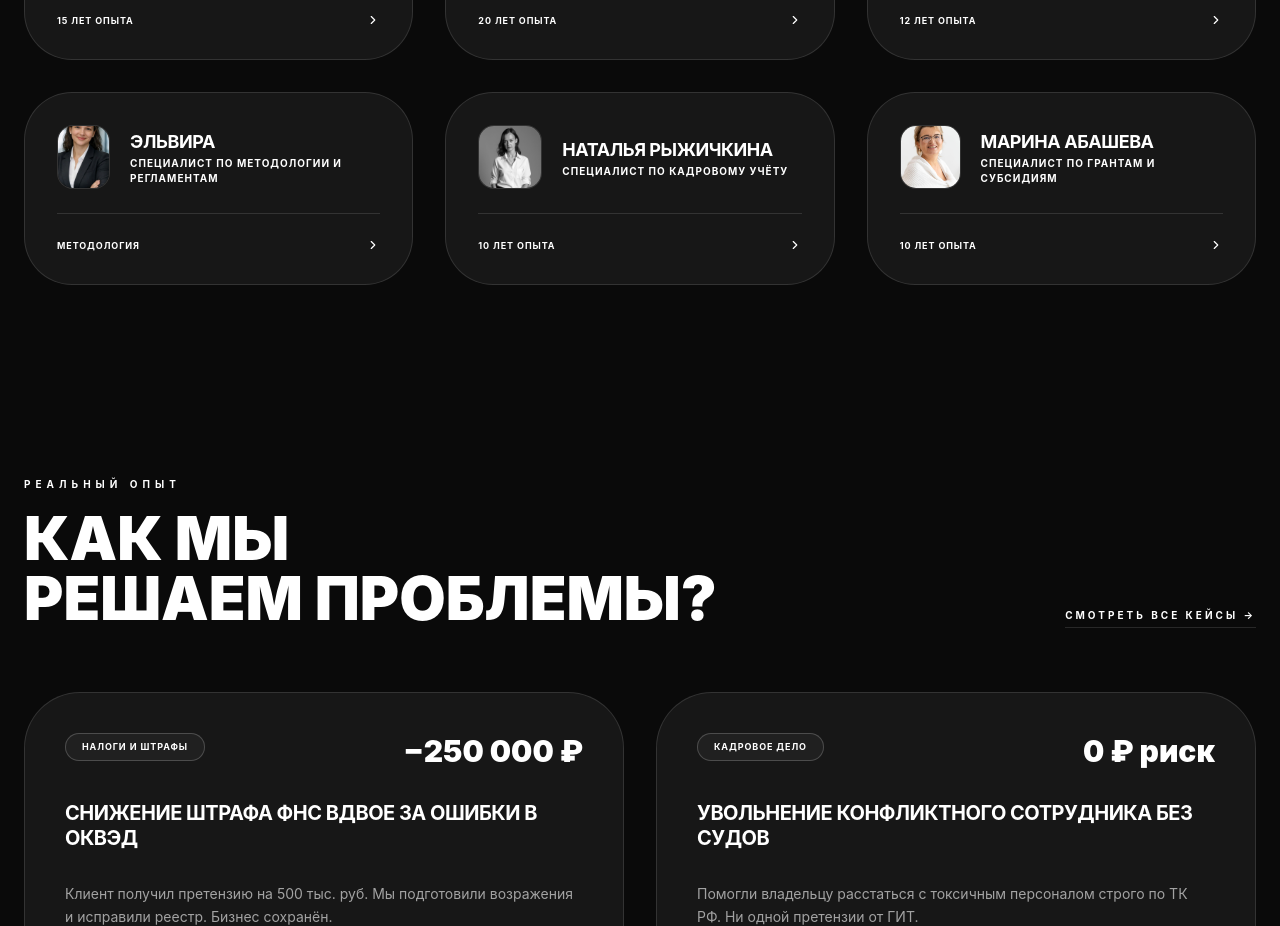
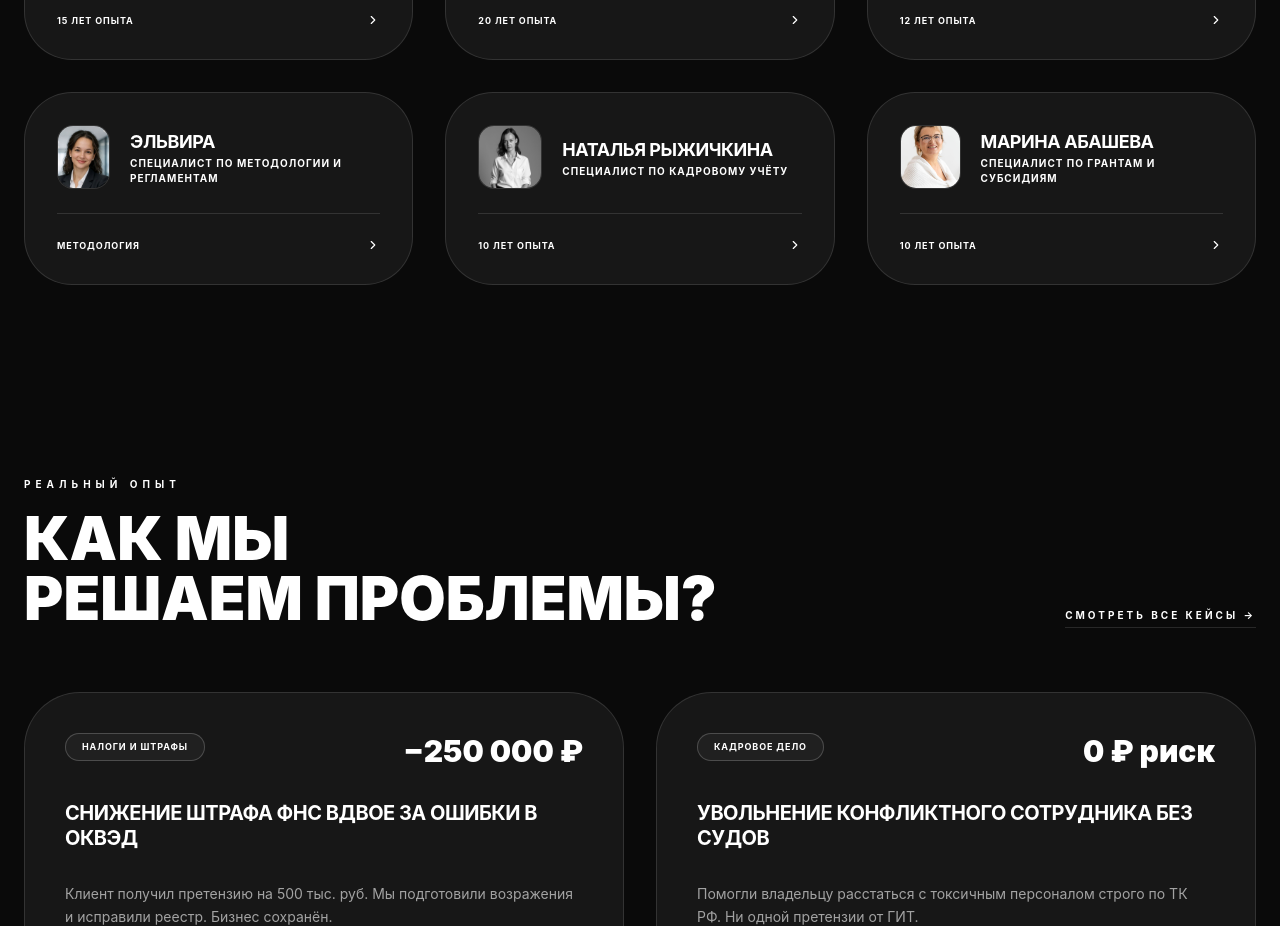
Before and after one commit to VARONA12/Buhsaitaccounting-portal, a Next.js app: page / in a window 1280 px wide. Shown: the part 2200-3126 px from the top of the page. Built offline with nearby package versions, Linux system fonts and the light colour scheme.

Commit message:
fix: adjust Elvira photo position on homepage expert card
Co-Authored-By: Claude Opus 4.6 <noreply@anthropic.com>

```diff
--- a/src/app/page.tsx
+++ b/src/app/page.tsx
@@ -273,7 +273,7 @@ export default function LandingPage() {
                  <Link key={expert.slug} href={`/experts/${expert.slug}`} className="group p-8 rounded-[48px] border border-white/12 bg-neutral-900 hover:bg-neutral-900/50 transition-all block">
                     <div className="flex items-center gap-5 mb-6">
                        <div className="w-16 h-16 rounded-2xl bg-neutral-900 border border-white/12 flex items-center justify-center text-white group-hover:scale-110 transition-transform overflow-hidden relative">
-                          <Image src={expert.image} alt={expert.name} fill className="object-cover" sizes="64px" />
+                          <Image src={expert.image} alt={expert.name} fill style={expert.slug === "elvira-specialist" ? { objectPosition: "center 5%" } : undefined} className="object-cover" sizes="64px" />
                        </div>
                        <div>
                           <p className="font-bold text-lg text-white group-hover:text-white transition-colors uppercase tracking-tight">{expert.name}</p>
```
